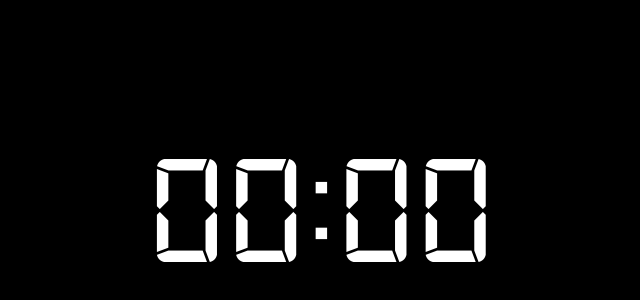
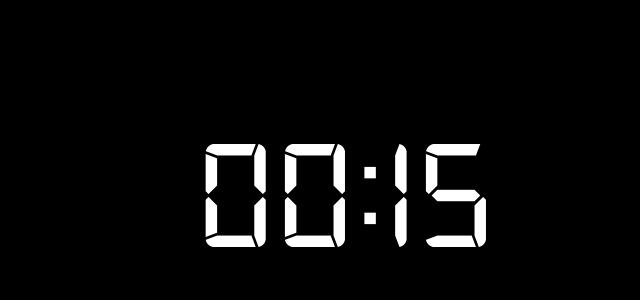
Before and after one commit to seesawlabs/cortex-html5-base, a website built with webpack: page html/index.html in a window 1280 px wide. Shown: the part 1282-1582 px from the top of the page, without its empty margins (267-907 px from the left). Built offline with nearby package versions, Linux system fonts and the light colour scheme; files whose address does not match are found by name.

Commit message:
update for non-numeric values

```diff
--- a/css/main.css
+++ b/css/main.css
@@ -37,7 +37,7 @@ html, body {
 .output {
   font-family: Digital;
   position: absolute;
-  top: 1430px;
+  top: 1415px;
   left: 400px;
   width: 365px;
   text-align: right;
--- a/src/main.js
+++ b/src/main.js
@@ -8,7 +8,7 @@ import Simulator from './simulator.js';
 import Logger from './logger.js';
 import {READY_EVENT} from './events.js';
 
-const DATASET_ID = 'com.intersection.media.campaigns.loveletters';
+const DATASET_ID = 'com.intersection.media.campaigns.gohealth.waittimes';
 
 /**
  * Starts the app in simulation mode.
--- a/src/test-data.js
+++ b/src/test-data.js
@@ -138,7 +138,7 @@ const TEST_DATA = [ { center_id: 808,
     latitude: 40.7349636,
     center_url: 'https://www.gohealthuc.com/nyc/manhattan/gramercy',
     distance: 2.9,
-    current_wait: 0,
+    current_wait: 15,
     _index: 1 } ];
 
 module.exports = TEST_DATA;
--- a/src/view.js
+++ b/src/view.js
@@ -119,11 +119,19 @@ class View {
   }
 
   buildOutputTime() {
-    let mins = parseInt(this.center.current_wait, 10);
+    let current_wait = this.center.current_wait;
+    if (!this.isNumeric(current_wait)) {
+      current_wait = 0
+    }
+    let mins = parseInt(current_wait, 10);
     const hours = "00" + String(Math.floor(mins / 60));
     mins = "00" + String(mins % 60);
 
     return `${hours.slice(hours.length - 2)}:${mins.slice(mins.length - 2)}`;
+  }
+
+  isNumeric(n) {
+    return !isNaN(parseFloat(n)) && isFinite(n);
   }
 
   create(tag, className) {
```
